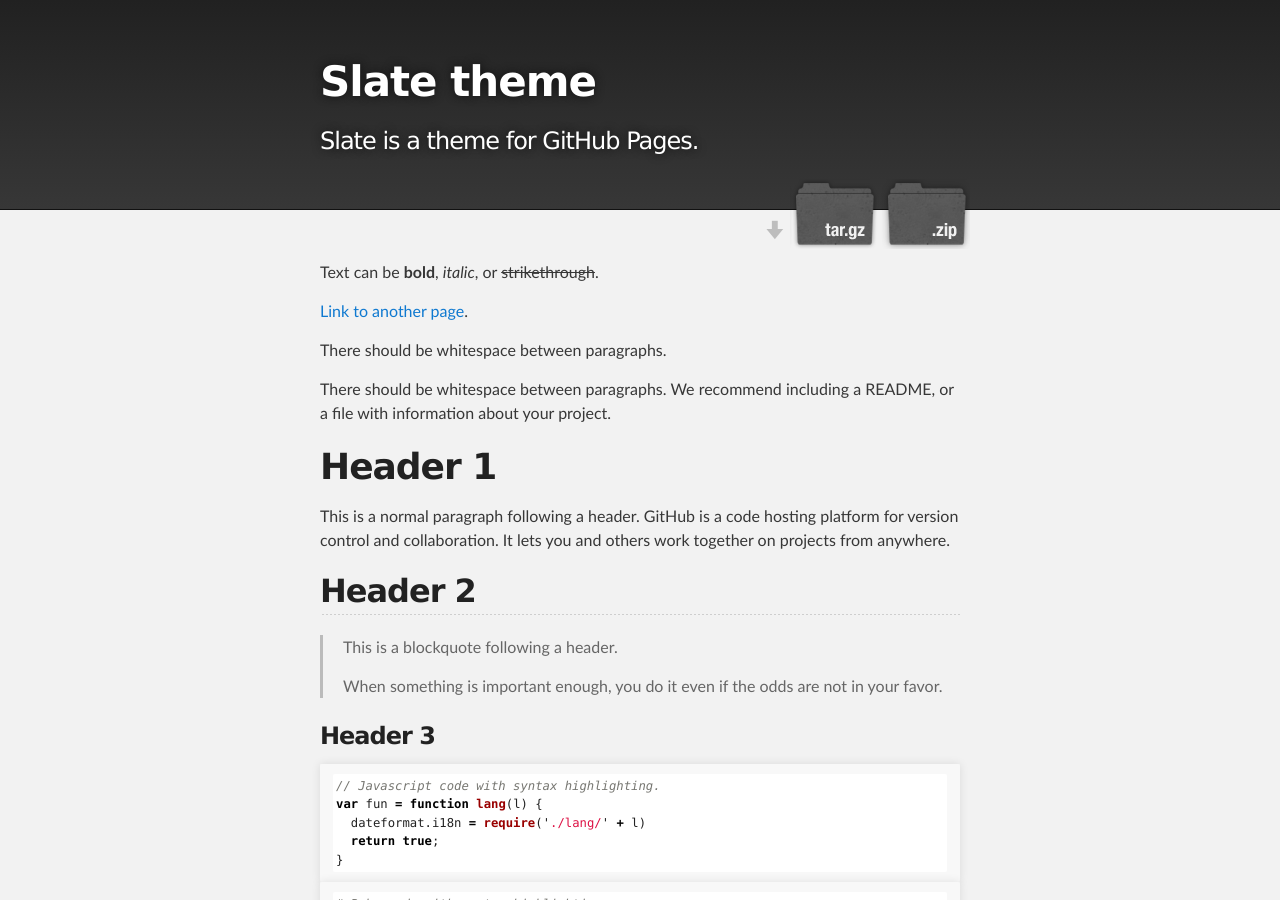
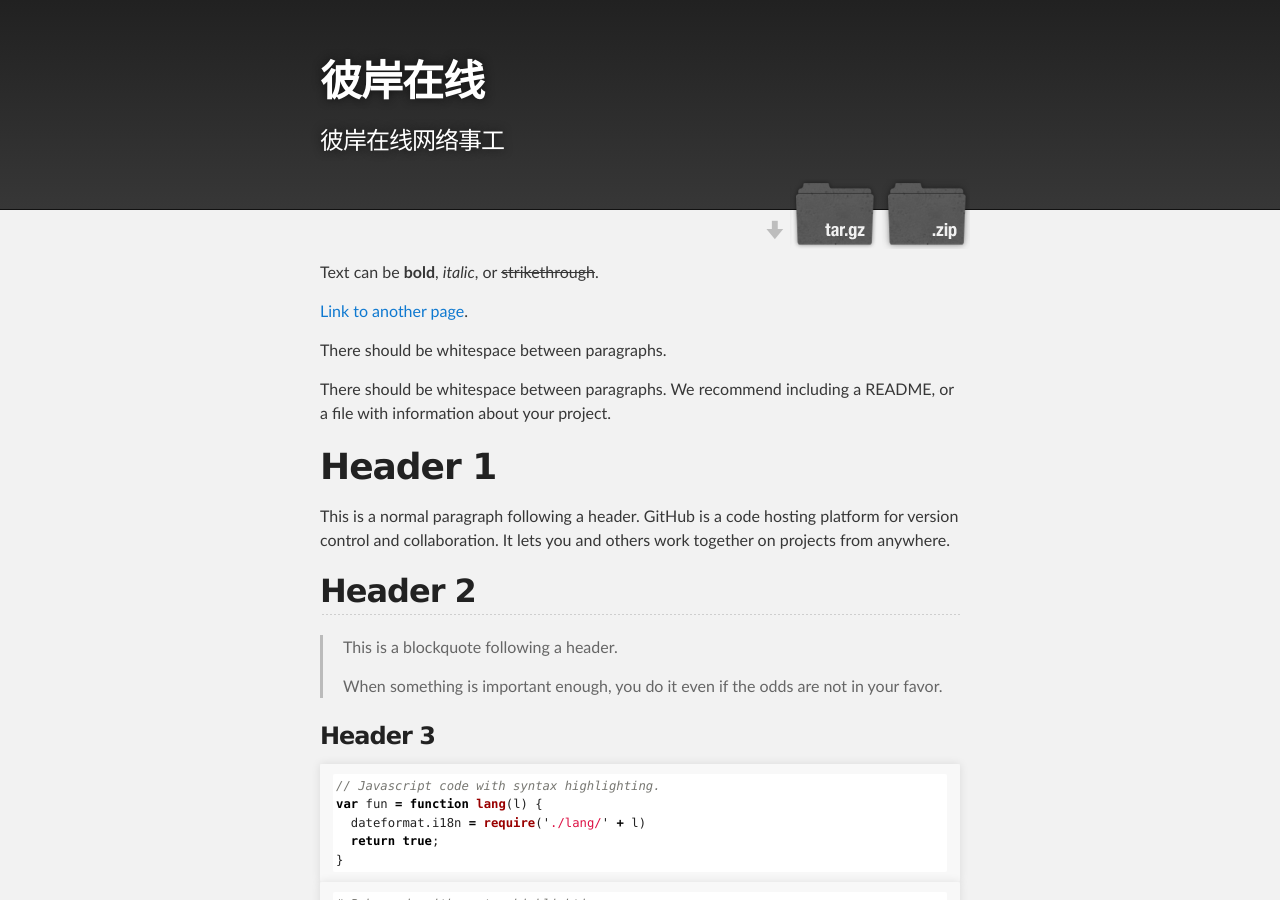
Before and after one commit to simonjob42/simonjob42.github.io, a Jekyll site: the page built from index.md, in a window 1280 px wide and 900 px high. Built offline with Jekyll 4.4.1, drawn with Linux system fonts in a browser that asks for light colours.

Commit message:
Update _config.yml

```diff
--- a/_config.yml
+++ b/_config.yml
@@ -1,5 +1,5 @@
-title: Slate theme
-description: Slate is a theme for GitHub Pages.
+title: 彼岸在线
+description: 彼岸在线网络事工
 show_downloads: true
 google_analytics:
 theme: jekyll-theme-slate
```
